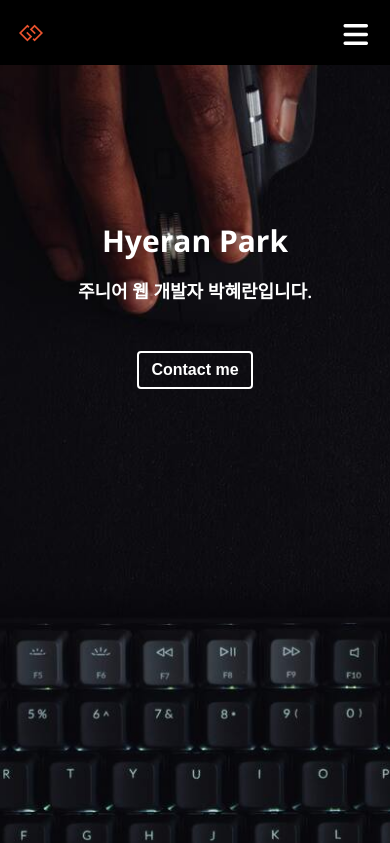
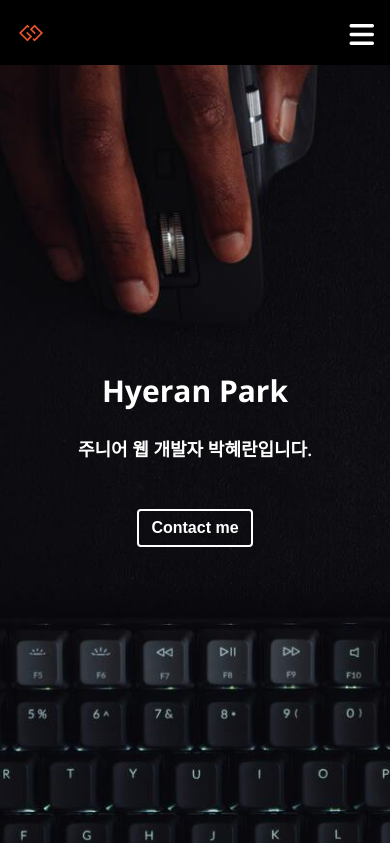
Before and after one commit to hpark3/Web, a PHP site: page / in a window 390 px wide. Shown: the top 843 px of the page. Run offline with PHP 8.4, Linux system fonts and the light colour scheme; some libraries are stand-ins or nearby versions.

Commit message:
css: home - responsive

```diff
--- a/index.html
+++ b/index.html
@@ -43,9 +43,9 @@
         <!-- Home -->
         <section id="home">
             <div class="home__container">
-                <h1 class="home__title">Hyeran Park</h1>
-                <h2 class="home__description">주니어 웹 개발자 박혜란입니다.</h2>
-                <button class="home__contact">Contact me</button>
+                <div><h1 class="home__title">Hyeran Park</h1></div>
+                <div><h2 class="home__description">주니어 웹 개발자 박혜란입니다.</h2></div>
+                <div><button class="home__contact">Contact me</button></div>
             </div>
         </section>
     </div>
--- a/style.css
+++ b/style.css
@@ -76,6 +76,7 @@ button{
     cursor: pointer;
     border: none;
     outline: none;
+    padding: 0;
 }
 
 /* Typography */
@@ -179,6 +180,8 @@ p {
 
 /* Home */
 #home{
+    display: flex;
+    flex-direction: column;
     background: url('assets/imgs/home-bg.jpg') center/cover no-repeat;
     padding: 40px;
     padding-top: 120px;
@@ -189,7 +192,11 @@ p {
 }
 
 .home__container{
-    margin-top: 100px;
+    height: 100%;
+    display: flex;
+    flex-direction: column;
+    align-content: center;
+    justify-content: center;
 }
 
 .home__title,
```
